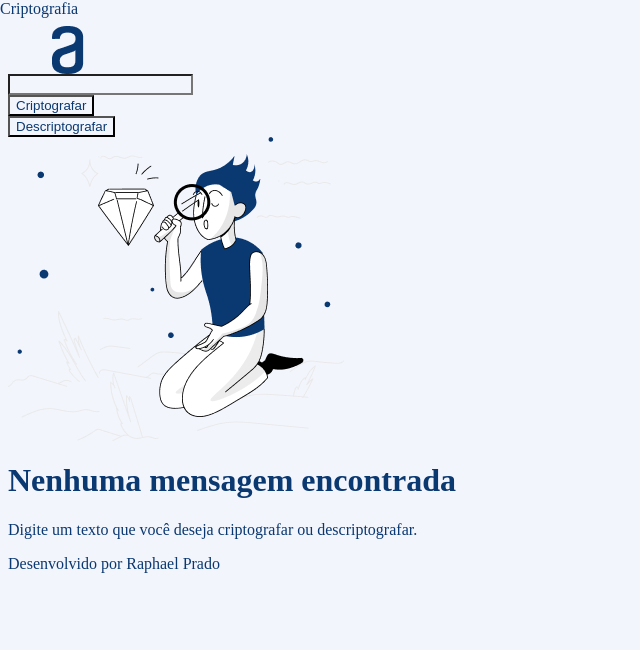
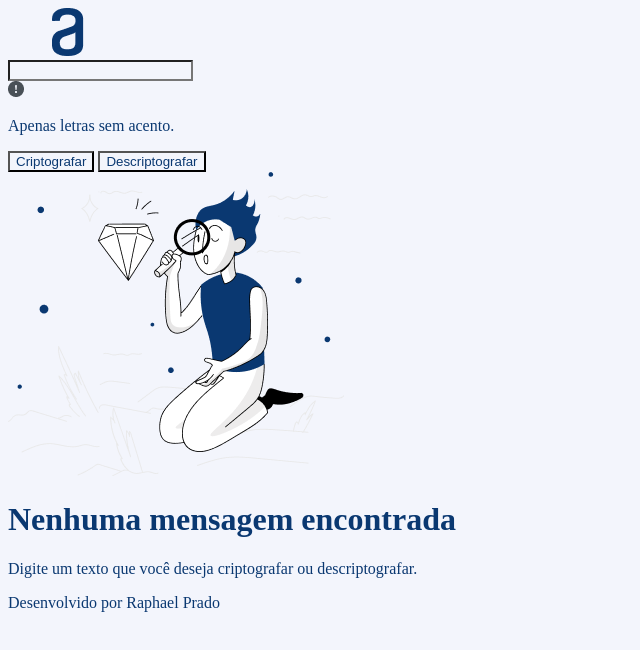
Before and after one commit to raphaellprado/criptografia-JS, a plain HTML site: page index.html in a window 1280 px wide. Shown: the whole page, without its empty margins (0-640 px from the left). Drawn offline with Linux system fonts and the light colour scheme.

Commit message:
Updates e reset CSS

```diff
--- a/index.html
+++ b/index.html
@@ -15,6 +15,8 @@
             <input type="text" name="crypto" id="text_crytpo">
         </div>
         <div class="text_main_buttons">
+            <img src="img/expla.png" alt="">
+            <p>Apenas letras sem acento.</p>
             <button class="button">Criptografar</button>
             <button class="button">Descriptografar</button>
         </div>
@@ -24,7 +26,7 @@
         <h1>Nenhuma mensagem encontrada</h1>
         <p>Digite um texto que você deseja criptografar ou descriptografar.</p>
     </div>
-    <script src="app.js" defer></script>
+    <script src="app.js"></script>
 </body>
 <footer>
     <p>Desenvolvido por Raphael Prado</p>
--- a/style.css
+++ b/style.css
@@ -1,18 +1,4 @@
-* {
-    display:block;
+*{
     background-color: #F3F5FC;
     color:#0A3871;
 }
-.logo_main{
-    display: flexbox;
-    flex-direction: column;
-    margin: 40px, 0, 0, 40px;
-}
-.text_main{
-    display: flexbox;
-    flex-direction: row;
-}
-.crypto_main{
-    display: flexbox;
-    flex-direction: row;
-}
```
Also changed, not shown: app.js (indentation only), img/Logo.jpg (deleted), img/expla.png (added), img/fig.jpg (deleted).
